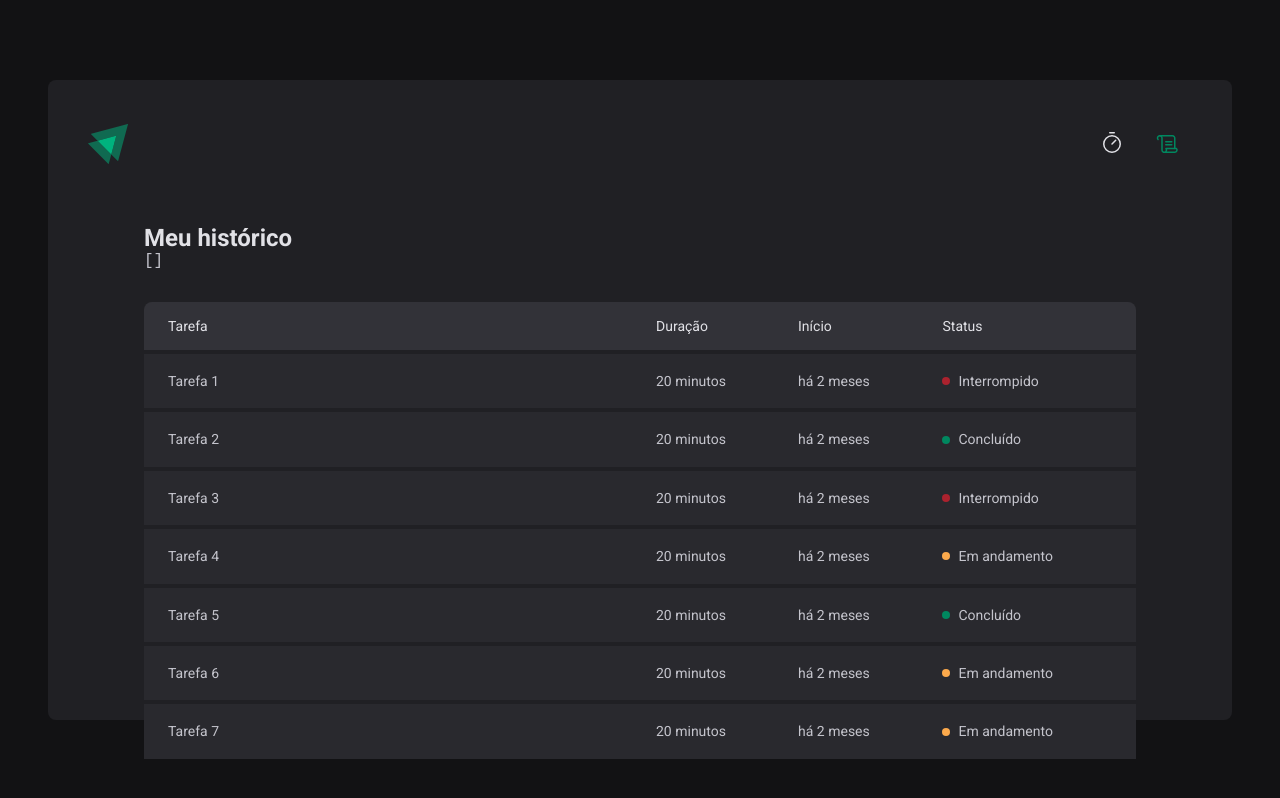
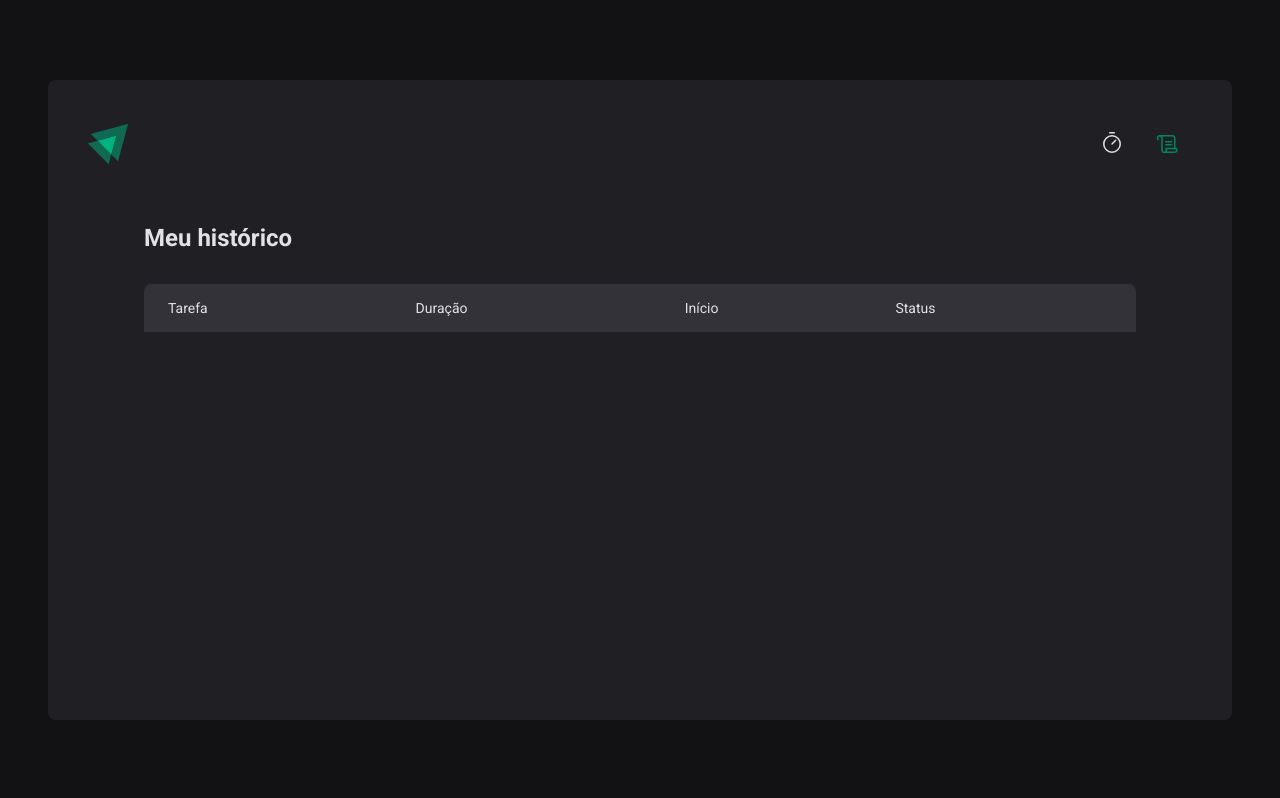
Before and after one commit to antoniojpsalves/02-ignite-timer, a React (Vite) app: page /history in a window 1280 px wide. Shown: the top 798 px of the page. Built offline with nearby package versions, Linux system fonts and the light colour scheme.

Commit message:
:sparkles: feat: adicionando histórico dinânicamente e formatando a exibição da data

```diff
--- a/src/pages/History/index.tsx
+++ b/src/pages/History/index.tsx
@@ -1,6 +1,9 @@
 import { useContext } from "react"
 import { CyclesContext } from "../../contexts/CyclesContext"
 import { HistoryContainer, HistoryList, Status } from "./styles"
+
+import { formatDistanceToNow } from "date-fns"
+import { ptBR } from "date-fns/locale"
 
 export function History() {
 
@@ -11,9 +14,6 @@ export function History() {
   return (
     <HistoryContainer>
       <h1>Meu histórico</h1>
-      <pre>
-        {JSON.stringify(cycles, null, 2)}
-      </pre>
       <HistoryList>
         <table>
           <thead>
@@ -25,62 +25,35 @@ export function History() {
             </tr>
           </thead>
           <tbody>
-            <tr>
-              <td>Tarefa 1</td>
-              <td>20 minutos</td>
-              <td>há 2 meses</td>
-              <td>
-                <Status statusColor="red">Interrompido</Status>
-              </td>
-            </tr>
-            <tr>
-              <td>Tarefa 2</td>
-              <td>20 minutos</td>
-              <td>há 2 meses</td>
-              <td>
-                <Status statusColor="green">Concluído</Status>
-              </td>
-            </tr>
-            <tr>
-              <td>Tarefa 3</td>
-              <td>20 minutos</td>
-              <td>há 2 meses</td>
-              <td>
-                <Status statusColor="red">Interrompido</Status>
-              </td>
-            </tr>
-            <tr>
-              <td>Tarefa 4</td>
-              <td>20 minutos</td>
-              <td>há 2 meses</td>
-              <td>
-                <Status statusColor="yellow">Em andamento</Status>
-              </td>
-            </tr>
-            <tr>
-              <td>Tarefa 5</td>
-              <td>20 minutos</td>
-              <td>há 2 meses</td>
-              <td>
-                <Status statusColor="green">Concluído</Status>
-              </td>
-            </tr>
-            <tr>
-              <td>Tarefa 6</td>
-              <td>20 minutos</td>
-              <td>há 2 meses</td>
-              <td>
-                <Status statusColor="yellow">Em andamento</Status>
-              </td>
-            </tr>
-            <tr>
-              <td>Tarefa 7</td>
-              <td>20 minutos</td>
-              <td>há 2 meses</td>
-              <td>
-                <Status statusColor="yellow">Em andamento</Status>
-              </td>
-            </tr>
+            {
+              cycles.map(cycle => (
+                <tr key={cycle.id}>
+                  <td>{cycle.task}</td>
+                  <td>{cycle.minutesAmount} minutos</td>
+                  <td>{formatDistanceToNow(cycle.startDate, {
+                    addSuffix: true,
+                    locale: ptBR
+                  })}</td>
+                  <td>
+                    {
+                      cycle.finishedDate && (
+                        <Status statusColor="green">Concluído</Status>
+                      )
+                    }
+                    {
+                      cycle.interruptedDate && (
+                        <Status statusColor="red">Interrompido</Status>
+                      )
+                    }
+                    {
+                      (!cycle.finishedDate && !cycle.interruptedDate) && (
+                        <Status statusColor="yellow">Em andamento</Status>
+                      )
+                    }
+                  </td>
+                </tr>
+              ))
+            }
           </tbody>
         </table>
       </HistoryList>
```
